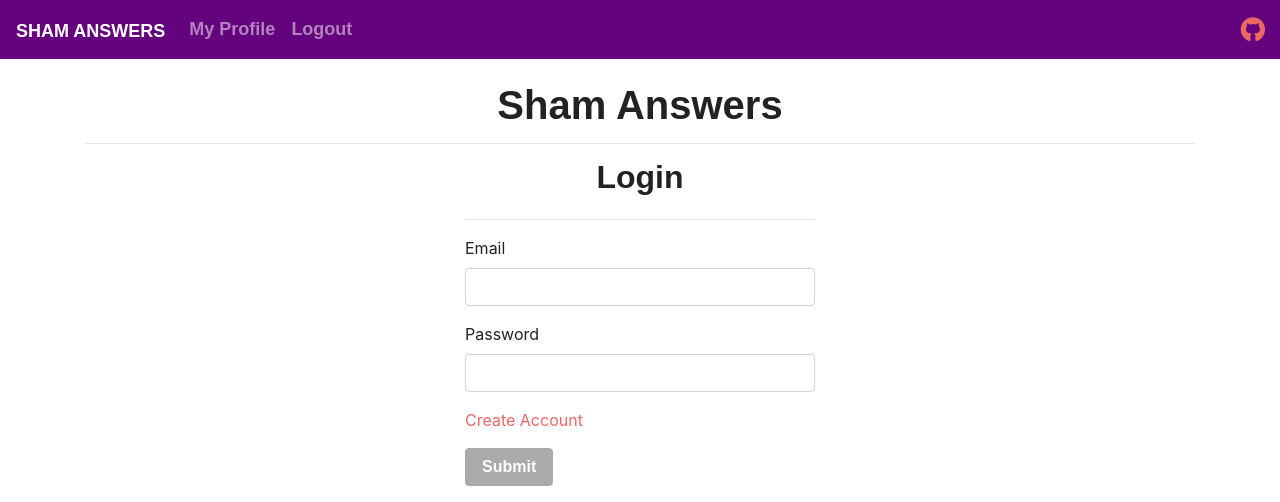
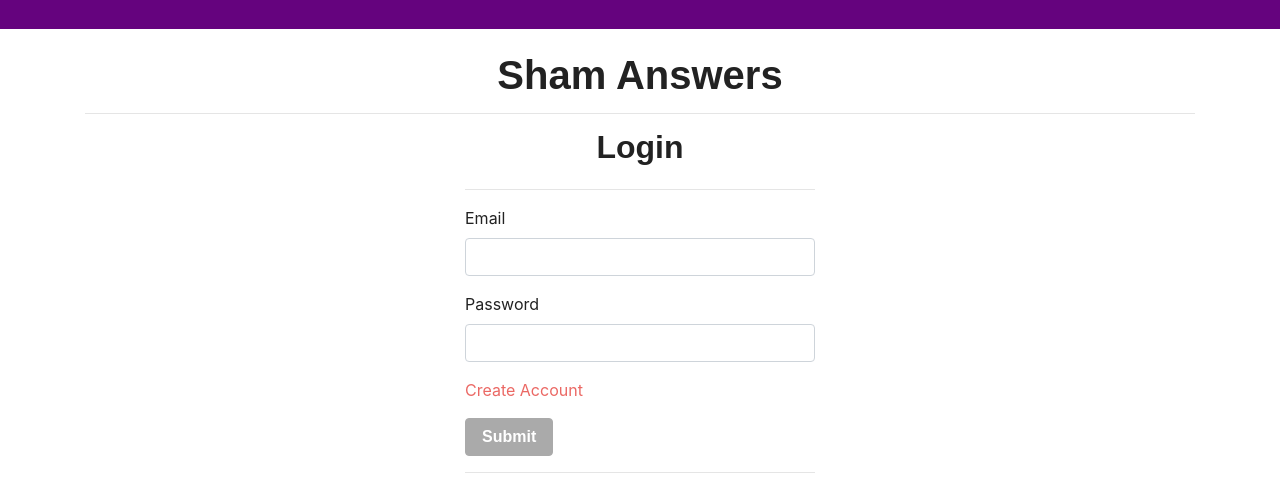
Before and after one commit to mxj316/ShamAnswers, a Flask app: page /start in a window 1280 px wide. Shown: the top 502 px of the page. Run offline with Flask 2, Linux system fonts and the light colour scheme; some libraries are stand-ins or nearby versions; some web fonts are replaced.

Commit message:
Update #15: Includes confige.ini and sql files, updated start.html

```diff
--- a/templates/start.html
+++ b/templates/start.html
@@ -18,22 +18,10 @@
 
             <!-- Creates the navigation bar, and references to respective pages-->
             <nav class="navbar navbar-expand-lg navbar-dark" style="background-color: #65037E;">
-                <a class="navbar-brand" href="main">Sham Answers</a>
+                <div class="navbar-brand" href="main"></div>
                 <button class="navbar-toggler" type="button" data-toggle="collapse" data-target="#navbarColor01" aria-controls="navbarColor01" aria-expanded="false" aria-label="Toggle navigation">
                     <span class="navbar-toggler-icon"></span>
                 </button>
-
-                <div class="collapse navbar-collapse" id="navbarColor01">
-                    <ul class="navbar-nav mr-auto">
-                        <li class="nav-item">
-                            <a class="nav-link" href="profile">My Profile</a>
-                        </li>
-                        <li class="nav-item">
-                            <a class="nav-link" href="logout">Logout</a>
-                        </li>
-                    </ul>
-                </div>
-                    <a style='font-size:24px' class='fab' href="https://github.com/mxj316/ShamAnswers">&#xf09b;</a>
             </nav>
 
             <!-- Creates input windows for user's email and password, as well  -->
```
